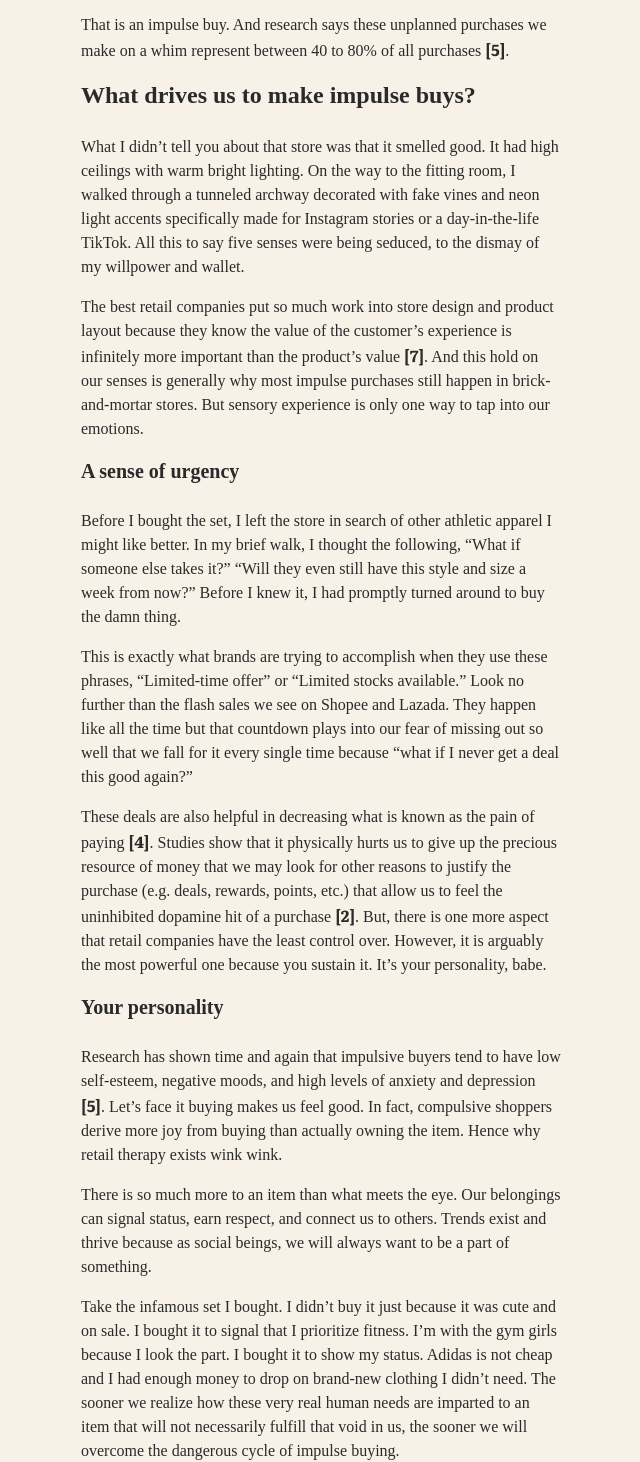
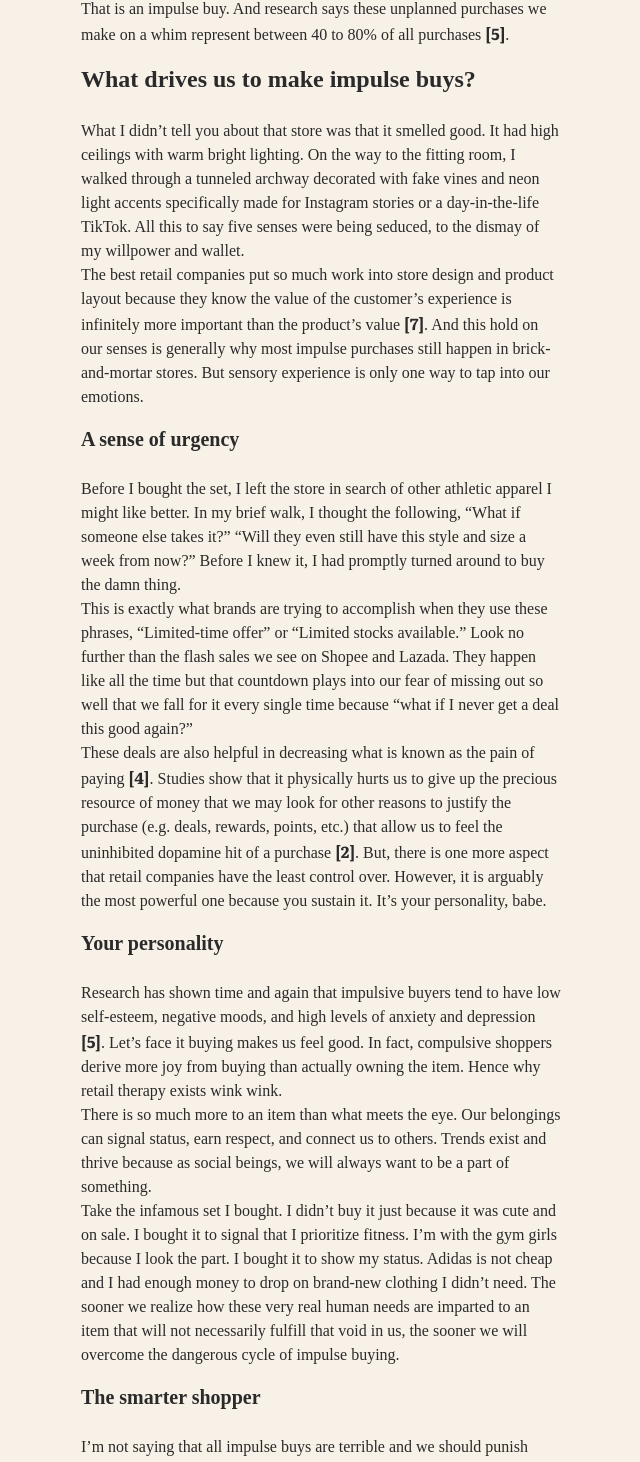
Before and after one commit to sisyphi/retail_therapy, a SvelteKit app: page /articles/impulse_buy in a window 1280 px wide. Shown: the part 958-2420 px from the top of the page, without its empty margins (319-959 px from the left). Built offline with nearby package versions, Linux system fonts and the light colour scheme.

Commit message:
refactor(articles and article page): Replace parent tags w/ Section Wrapper
Also refactored paragprah to include <br>

```diff
--- a/src/routes/articles/impulse_buy/+page.svelte
+++ b/src/routes/articles/impulse_buy/+page.svelte
@@ -1,33 +1,51 @@
 <script>
     import featured_article_graphic from '$lib/images/featured-article.png';
-    import tear_south_base_offwhite from '$lib/images/tear-south-base-offwhite.png';
+
+    import SectionWrapper from '$lib/components/SectionWrapper.svelte';
 </script>
 
-<div class="">
-    <img class="tear-north" src={tear_south_base_offwhite} alt="">
-    <section class="bg-[#F8F1E7] px-4 py-4 md:py-8 md:flex md:justify-center md:content-center md:items-center gap-4 relative z-50">
+<SectionWrapper>
+    <div class="relative z-50 gap-4 px-4 py-4 md:py-8 md:flex md:justify-center md:content-center md:items-center">
         <div class="flex flex-col sm:mx-36 md:mx-44 lg:mx-64 xl:mx-96">
             <h1 class="pb-6 text-3xl">“I did a thing:” The science behind your impulse buys</h1>
             <p class="text-sm">Written by: Ysabel Dinsay | Published on: April 24, 2024</p>
 
             <img class="pb-4 m-auto" src={featured_article_graphic} alt="Featured Article (Collage of loose pastel blouses)" width="458" height="407">
 
-            <p class="pb-4 text-base text-left">Last week, I walked into an Adidas to kill some time. I like to work out and it was time to buy a more supportive sports bra soon. Time to canvas, I thought. So I walk into the women’s section and that’s when I see it in my favorite shade of muted blue. I read the tag and like it’s fate, I see the words “high-support.” It’s just what I need – but wait, what bottoms could I possibly wear with this beautiful blue? Certainly not the regular black or gray I already have. I should probably check out the matching shorts I don’t need! Just like clockwork, a staff member approaches me and tells me that if I download their app, I can get 15% off. Needless to say, I bought a whole set.</p>
-            <p class="pb-4 text-base text-left">That is an impulse buy. And research says these unplanned purchases we make on a whim represent between 40 to 80% of all purchases <span><a href="https://www.ncbi.nlm.nih.gov/pmc/articles/PMC8206473/"><span><a href="https://www.ncbi.nlm.nih.gov/pmc/articles/PMC8206473/">[5]</a></span></a></span>.</p>
+            <p class="pb-4 text-base text-left">
+                Last week, I walked into an Adidas to kill some time. I like to work out and it was time to buy a more supportive sports bra soon. Time to canvas, I thought. So I walk into the women’s section and that’s when I see it in my favorite shade of muted blue. I read the tag and like it’s fate, I see the words “high-support.” It’s just what I need – but wait, what bottoms could I possibly wear with this beautiful blue? Certainly not the regular black or gray I already have. I should probably check out the matching shorts I don’t need! Just like clockwork, a staff member approaches me and tells me that if I download their app, I can get 15% off. Needless to say, I bought a whole set.
+                <br>
+                That is an impulse buy. And research says these unplanned purchases we make on a whim represent between 40 to 80% of all purchases <span><a href="https://www.ncbi.nlm.nih.gov/pmc/articles/PMC8206473/"><span><a href="https://www.ncbi.nlm.nih.gov/pmc/articles/PMC8206473/">[5]</a></span></a></span>.
+            </p>
             <h2 class="pb-6 text-2xl font-bold">What drives us to make impulse buys?</h2>
-            <p class="pb-4 text-base text-left">What I didn’t tell you about that store was that it smelled good. It had high ceilings with warm bright lighting. On the way to the fitting room, I walked through a tunneled archway decorated with fake vines and neon light accents specifically made for Instagram stories or a day-in-the-life TikTok. All this to say five senses were being seduced, to the dismay of my willpower and wallet.</p>
-            <p class="pb-4 text-base text-left">The best retail companies put so much work into store design and product layout because they know the value of the customer’s experience is infinitely more important than the product’s value <span><a href="https://www.sciencedirect.com/science/article/abs/pii/S0969698920314260">[7]</a></span>. And this hold on our senses is generally why most impulse purchases still happen in brick-and-mortar stores. But sensory experience is only one way to tap into our emotions. </p>
+            <p class="pb-4 text-base text-left">
+                What I didn’t tell you about that store was that it smelled good. It had high ceilings with warm bright lighting. On the way to the fitting room, I walked through a tunneled archway decorated with fake vines and neon light accents specifically made for Instagram stories or a day-in-the-life TikTok. All this to say five senses were being seduced, to the dismay of my willpower and wallet.
+                <br>
+                The best retail companies put so much work into store design and product layout because they know the value of the customer’s experience is infinitely more important than the product’s value <span><a href="https://www.sciencedirect.com/science/article/abs/pii/S0969698920314260">[7]</a></span>. And this hold on our senses is generally why most impulse purchases still happen in brick-and-mortar stores. But sensory experience is only one way to tap into our emotions.
+            </p>
             <h3 class="pb-6 text-xl font-bold">A sense of urgency</h3>
-            <p class="pb-4 text-base text-left">Before I bought the set, I left the store in search of other athletic apparel I might like better. In my brief walk, I thought the following, “What if someone else takes it?” “Will they even still have this style and size a week from now?” Before I knew it, I had promptly turned around to buy the damn thing.</p>
-            <p class="pb-4 text-base text-left">This is exactly what brands are trying to accomplish when they use these phrases, “Limited-time offer” or “Limited stocks available.” Look no further than the flash sales we see on Shopee and Lazada. They happen like all the time but that countdown plays into our fear of missing out so well that we fall for it every single time because “what if I never get a deal this good again?”</p>
-            <p class="pb-4 text-base text-left">These deals are also helpful in decreasing what is known as the pain of paying <span><a href="https://onlinelibrary.wiley.com/doi/abs/10.1002/mar.21825">[4]</a></span>. Studies show that it physically hurts us to give up the precious resource of money that we may look for other reasons to justify the purchase (e.g. deals, rewards, points, etc.) that allow us to feel the uninhibited dopamine hit of a purchase <span><a href="https://www.jstor.org/stable/10.1086/338209?origin=JSTOR-pdf">[2]</a></span>. But, there is one more aspect that retail companies have the least control over. However, it is arguably the most powerful one because you sustain it. It’s your personality, babe. </p>
+            <p class="pb-4 text-base text-left">
+                Before I bought the set, I left the store in search of other athletic apparel I might like better. In my brief walk, I thought the following, “What if someone else takes it?” “Will they even still have this style and size a week from now?” Before I knew it, I had promptly turned around to buy the damn thing.
+                <br>
+                This is exactly what brands are trying to accomplish when they use these phrases, “Limited-time offer” or “Limited stocks available.” Look no further than the flash sales we see on Shopee and Lazada. They happen like all the time but that countdown plays into our fear of missing out so well that we fall for it every single time because “what if I never get a deal this good again?”
+                <br>
+                These deals are also helpful in decreasing what is known as the pain of paying <span><a href="https://onlinelibrary.wiley.com/doi/abs/10.1002/mar.21825">[4]</a></span>. Studies show that it physically hurts us to give up the precious resource of money that we may look for other reasons to justify the purchase (e.g. deals, rewards, points, etc.) that allow us to feel the uninhibited dopamine hit of a purchase <span><a href="https://www.jstor.org/stable/10.1086/338209?origin=JSTOR-pdf">[2]</a></span>. But, there is one more aspect that retail companies have the least control over. However, it is arguably the most powerful one because you sustain it. It’s your personality, babe.
+            </p>
             <h3 class="pb-6 text-xl font-bold">Your personality</h3>
-            <p class="pb-4 text-base text-left">Research has shown time and again that impulsive buyers tend to have low self-esteem, negative moods, and high levels of anxiety and depression  <span><a href="https://www.ncbi.nlm.nih.gov/pmc/articles/PMC8206473/">[5]</a></span>.  Let’s face it buying makes us feel good. In fact, compulsive shoppers derive more joy from buying than actually owning the item. Hence why retail therapy exists wink wink. </p>
-            <p class="pb-4 text-base text-left">There is so much more to an item than what meets the eye. Our belongings can signal status, earn respect, and connect us to others. Trends exist and thrive because as social beings, we will always want to be a part of something. </p>
-            <p class="pb-4 text-base text-left">Take the infamous set I bought. I didn’t buy it just because it was cute and on sale. I bought it to signal that I prioritize fitness. I’m with the gym girls because I look the part. I bought it to show my status. Adidas is not cheap and I had enough money to drop on brand-new clothing I didn’t need. The sooner we realize how these very real human needs are imparted to an item that will not necessarily fulfill that void in us, the sooner we will overcome the dangerous cycle of impulse buying.</p>
+            <p class="pb-4 text-base text-left">
+                Research has shown time and again that impulsive buyers tend to have low self-esteem, negative moods, and high levels of anxiety and depression  <span><a href="https://www.ncbi.nlm.nih.gov/pmc/articles/PMC8206473/">[5]</a></span>.  Let’s face it buying makes us feel good. In fact, compulsive shoppers derive more joy from buying than actually owning the item. Hence why retail therapy exists wink wink.
+                <br>
+                There is so much more to an item than what meets the eye. Our belongings can signal status, earn respect, and connect us to others. Trends exist and thrive because as social beings, we will always want to be a part of something.
+                <br>
+                Take the infamous set I bought. I didn’t buy it just because it was cute and on sale. I bought it to signal that I prioritize fitness. I’m with the gym girls because I look the part. I bought it to show my status. Adidas is not cheap and I had enough money to drop on brand-new clothing I didn’t need. The sooner we realize how these very real human needs are imparted to an item that will not necessarily fulfill that void in us, the sooner we will overcome the dangerous cycle of impulse buying.
+            </p>
             <h3 class="pb-6 text-xl font-bold">The smarter shopper</h3>
-            <p class="pb-4 text-base text-left">I’m not saying that all impulse buys are terrible and we should punish ourselves for it. But the reality is most of these purchases don't make us happier in the long run. They sit in our closet or storage room until we finally decide to get rid of them. Compared to 15 years ago, the average person today buys 60% more items of clothing while only keeping them for half as long as they used to <span><a href="https://cdn.businessoffashion.com/reports/The_State_of_Fashion_2019_v3.pdf">[1]</a></span>. And where do they go? Research shows that 20% of global water pollution comes from the fashion industry <span><a href="https://earth.org/statistics-about-fast-fashion-waste/">[3]</a></span>. The waste that the beauty industry alone produces 72 square meters of forests every year to make way for landfills <span><a href="https://www.forbes.com/sites/lucysherriff/2019/09/17/the-minimalist-beauty-company-tackling-the-industrys-waste-problem/?sh=4dcd2e804326">[6]</a></span>. And at the rate our planet is going, we should all be challenging ourselves to do a little better by being smarter shoppers.</p>
-            <p class="pb-4 text-base italic text-left">P.S. After I finished this article, I did some cardio in my muted blue Adidas set.</p>
+            <p class="pb-4 text-base text-left">
+                I’m not saying that all impulse buys are terrible and we should punish ourselves for it. But the reality is most of these purchases don't make us happier in the long run. They sit in our closet or storage room until we finally decide to get rid of them. Compared to 15 years ago, the average person today buys 60% more items of clothing while only keeping them for half as long as they used to <span><a href="https://cdn.businessoffashion.com/reports/The_State_of_Fashion_2019_v3.pdf">[1]</a></span>. And where do they go? Research shows that 20% of global water pollution comes from the fashion industry <span><a href="https://earth.org/statistics-about-fast-fashion-waste/">[3]</a></span>. The waste that the beauty industry alone produces 72 square meters of forests every year to make way for landfills <span><a href="https://www.forbes.com/sites/lucysherriff/2019/09/17/the-minimalist-beauty-company-tackling-the-industrys-waste-problem/?sh=4dcd2e804326">[6]</a></span>. And at the rate our planet is going, we should all be challenging ourselves to do a little better by being smarter shoppers.
+            </p>
+            <p class="pb-4 text-base italic text-left">
+                P.S. After I finished this article, I did some cardio in my muted blue Adidas set.
+            </p>
 
             <!-- <ol class="" type="1">
                 <li>Amed, Imran, and Achim Berg. McKinsey & Company, Business of Fashion, 2019, pp. 1–99, The State of Fashion 2019. </li>
@@ -39,6 +57,5 @@
                 <li>Sohn, Yong Seok, and Man Ting Ko. “The impact of planned vs. unplanned purchases on subsequent purchase decision making in sequential buying situations.” Journal of Retailing and Consumer Services, vol. 59, Mar. 2021, p. 102419, https://doi.org/10.1016/j.jretconser.2020.102419. </li>
             </ol> -->
         </div>
-    </section>
-    <img class="tear-south" src={tear_south_base_offwhite} alt="">
-</div>
+    </div>
+</SectionWrapper>
```
Also changed, not shown: src/routes/articles/+page.svelte (+4 -7 lines).
